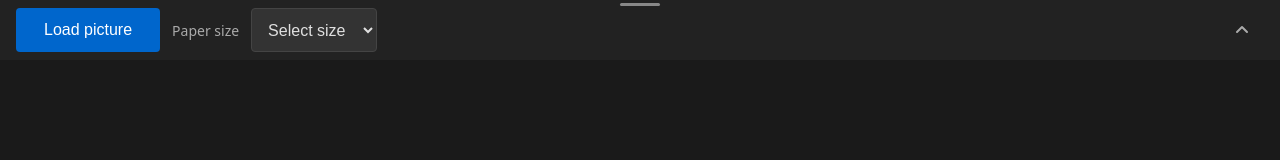
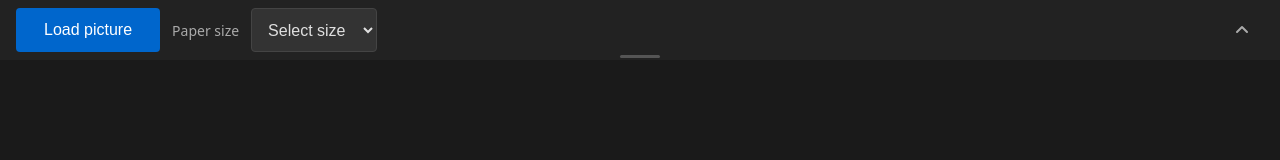
Before and after one commit to edoardo90/picture-to-canvas, a React (Vite) app: page / in a window 1280 px wide. Shown: the top 160 px of the page. Built offline with nearby package versions, Linux system fonts and the light colour scheme.

Commit message:
resize toolbar, 2

```diff
--- a/src/App.css
+++ b/src/App.css
@@ -50,17 +50,22 @@
 
 .app__toolbar {
   position: relative;
+  background: #222;
+  flex-shrink: 0;
+  overflow: hidden;
+}
+
+.app__toolbar-content {
   display: flex;
   align-items: center;
   gap: 0.75rem;
   padding: 0.5rem 1rem;
-  background: #222;
-  flex-shrink: 0;
+  transform-origin: top center;
 }
 
 .app__toolbar-resize-handle {
   position: absolute;
-  top: 0;
+  bottom: 0;
   left: 0;
   right: 0;
   height: 8px;
--- a/src/App.tsx
+++ b/src/App.tsx
@@ -16,7 +16,7 @@ type ContentLayout = {
   height: number
 }
 
-const MIN_TOOLBAR_HEIGHT = 60 // px — enough to show all controls without clipping
+const MIN_TOOLBAR_HEIGHT = 36 // px — minimum readable size before collapse
 
 function computeContentLayout(img: HTMLImageElement): ContentLayout | null {
   const { naturalWidth, naturalHeight } = img
@@ -57,6 +57,7 @@ function App() {
   const imageRef = useRef<HTMLImageElement>(null)
   const toolbarRef = useRef<HTMLDivElement>(null)
   const dragStartRef = useRef<{ startY: number; startHeight: number } | null>(null)
+  const naturalToolbarHeightRef = useRef<number | null>(null)
 
   useEffect(() => {
     return () => {
@@ -103,6 +104,12 @@ function App() {
     window.addEventListener('keydown', onKeyDown)
     return () => window.removeEventListener('keydown', onKeyDown)
   }, [selectedId])
+
+  useEffect(() => {
+    if (toolbarRef.current && naturalToolbarHeightRef.current === null) {
+      naturalToolbarHeightRef.current = toolbarRef.current.offsetHeight
+    }
+  }, [])
 
   function handleLoadPictureClick() {
     fileInputRef.current?.click()
@@ -183,17 +190,19 @@ function App() {
 
   function handleResizeHandlePointerMove(e: React.PointerEvent) {
     if (!dragStartRef.current) return
-    // Handle is at the top edge: dragging up (clientY decreases) expands the toolbar
-    const delta = dragStartRef.current.startY - e.clientY
-    const newHeight = Math.max(MIN_TOOLBAR_HEIGHT, dragStartRef.current.startHeight + delta)
+    // Handle is at the bottom edge: dragging down expands, dragging up shrinks
+    const delta = e.clientY - dragStartRef.current.startY
+    const maxHeight = naturalToolbarHeightRef.current ?? dragStartRef.current.startHeight
+    const newHeight = Math.min(maxHeight, Math.max(MIN_TOOLBAR_HEIGHT, dragStartRef.current.startHeight + delta))
     setDragHeight(newHeight)
   }
 
   function handleResizeHandlePointerUp(e: React.PointerEvent) {
     if (!dragStartRef.current) return
-    const delta = dragStartRef.current.startY - e.clientY
+    const delta = e.clientY - dragStartRef.current.startY
     const newHeight = dragStartRef.current.startHeight + delta
     const previousHeight = dragStartRef.current.startHeight
+    const maxHeight = naturalToolbarHeightRef.current ?? previousHeight
     dragStartRef.current = null
     setDragHeight(null)
     if (newHeight < MIN_TOOLBAR_HEIGHT) {
@@ -201,17 +210,20 @@ function App() {
       setToolbarHeight(previousHeight)
       setIsToolbarCollapsed(true)
     } else {
-      setToolbarHeight(newHeight)
+      setToolbarHeight(Math.min(maxHeight, newHeight))
     }
   }
 
   function handleResizeHandleKeyDown(e: React.KeyboardEvent) {
     const currentHeight = toolbarRef.current?.offsetHeight ?? (toolbarHeight ?? MIN_TOOLBAR_HEIGHT)
-    const STEP = 20
-    if (e.key === 'ArrowUp') {
+    const maxHeight = naturalToolbarHeightRef.current ?? currentHeight
+    const STEP = 8
+    if (e.key === 'ArrowDown') {
+      // ArrowDown: expand (pull handle down)
       e.preventDefault()
-      setToolbarHeight(currentHeight + STEP)
-    } else if (e.key === 'ArrowDown') {
+      setToolbarHeight(Math.min(maxHeight, currentHeight + STEP))
+    } else if (e.key === 'ArrowUp') {
+      // ArrowUp: shrink (push handle up)
       e.preventDefault()
       const newHeight = currentHeight - STEP
       if (newHeight < MIN_TOOLBAR_HEIGHT) {
@@ -222,6 +234,11 @@ function App() {
       }
     }
   }
+
+  const effectiveHeight = dragHeight ?? toolbarHeight
+  const contentScale = effectiveHeight !== null && naturalToolbarHeightRef.current !== null
+    ? Math.min(1, effectiveHeight / naturalToolbarHeightRef.current)
+    : 1
 
   return (
     <main className="app">
@@ -239,22 +256,12 @@ function App() {
         <div
           ref={toolbarRef}
           className="app__toolbar"
-          style={dragHeight !== null || toolbarHeight !== null
-            ? { height: dragHeight ?? toolbarHeight ?? undefined, overflow: 'hidden' }
-            : undefined}
+          style={effectiveHeight !== null ? { height: effectiveHeight } : undefined}
         >
           <div
-            className="app__toolbar-resize-handle"
-            aria-label="Resize toolbar"
-            role="separator"
-            aria-orientation="horizontal"
-            tabIndex={0}
-            onPointerDown={handleResizeHandlePointerDown}
-            onPointerMove={handleResizeHandlePointerMove}
-            onPointerUp={handleResizeHandlePointerUp}
-            onKeyDown={handleResizeHandleKeyDown}
-          />
-
+            className="app__toolbar-content"
+            style={contentScale < 1 ? { transform: `scale(${contentScale})`, transformOrigin: 'top center' } : undefined}
+          >
             <button
               type="button"
               className="app__load-button"
@@ -292,6 +299,19 @@ function App() {
                 <path d="M3 10l5-5 5 5" stroke="currentColor" strokeWidth="2" fill="none" strokeLinecap="round" strokeLinejoin="round" />
               </svg>
             </button>
+          </div>
+
+          <div
+            className="app__toolbar-resize-handle"
+            aria-label="Resize toolbar"
+            role="separator"
+            aria-orientation="horizontal"
+            tabIndex={0}
+            onPointerDown={handleResizeHandlePointerDown}
+            onPointerMove={handleResizeHandlePointerMove}
+            onPointerUp={handleResizeHandlePointerUp}
+            onKeyDown={handleResizeHandleKeyDown}
+          />
         </div>
       )}
 
```
Also changed, not shown: 2 other files (tests, documents, lock files or other folders). Lines whose indentation alone changed are shown as unchanged.
